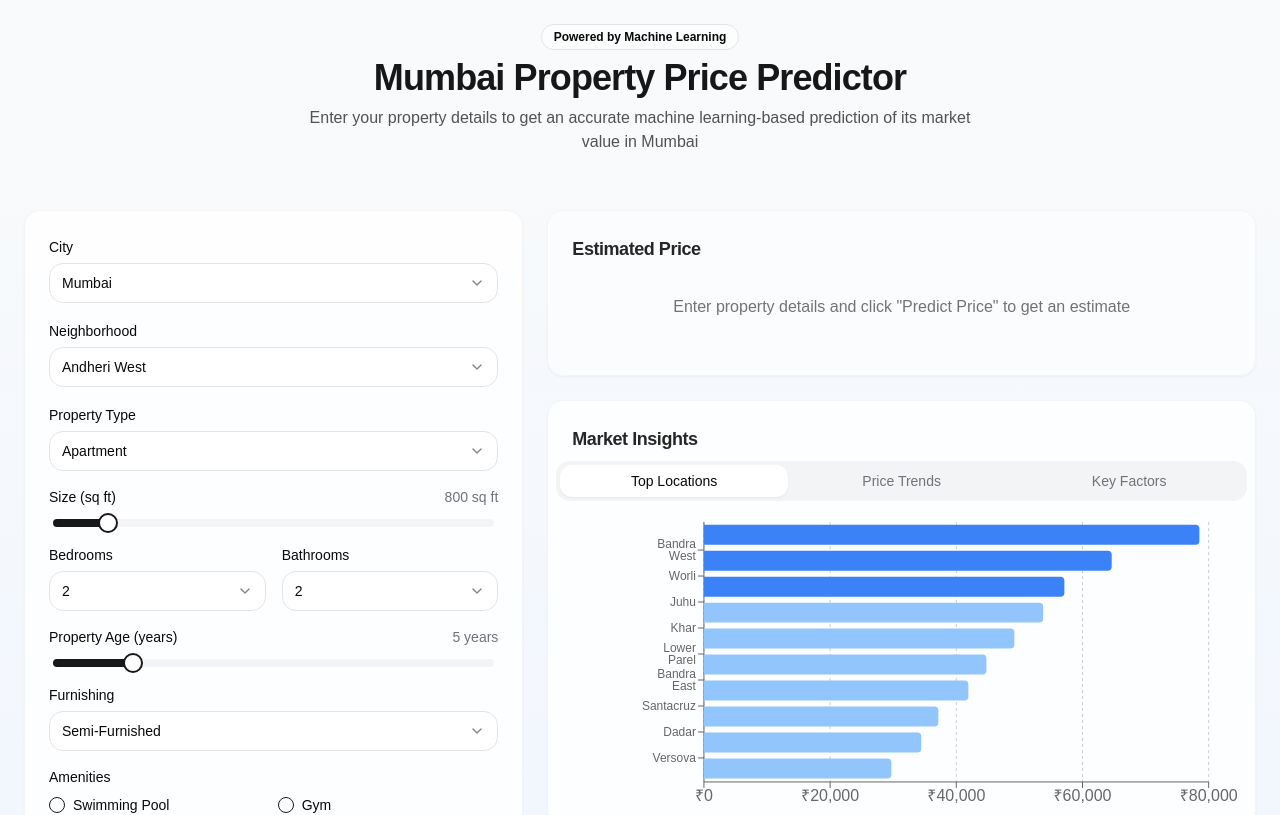
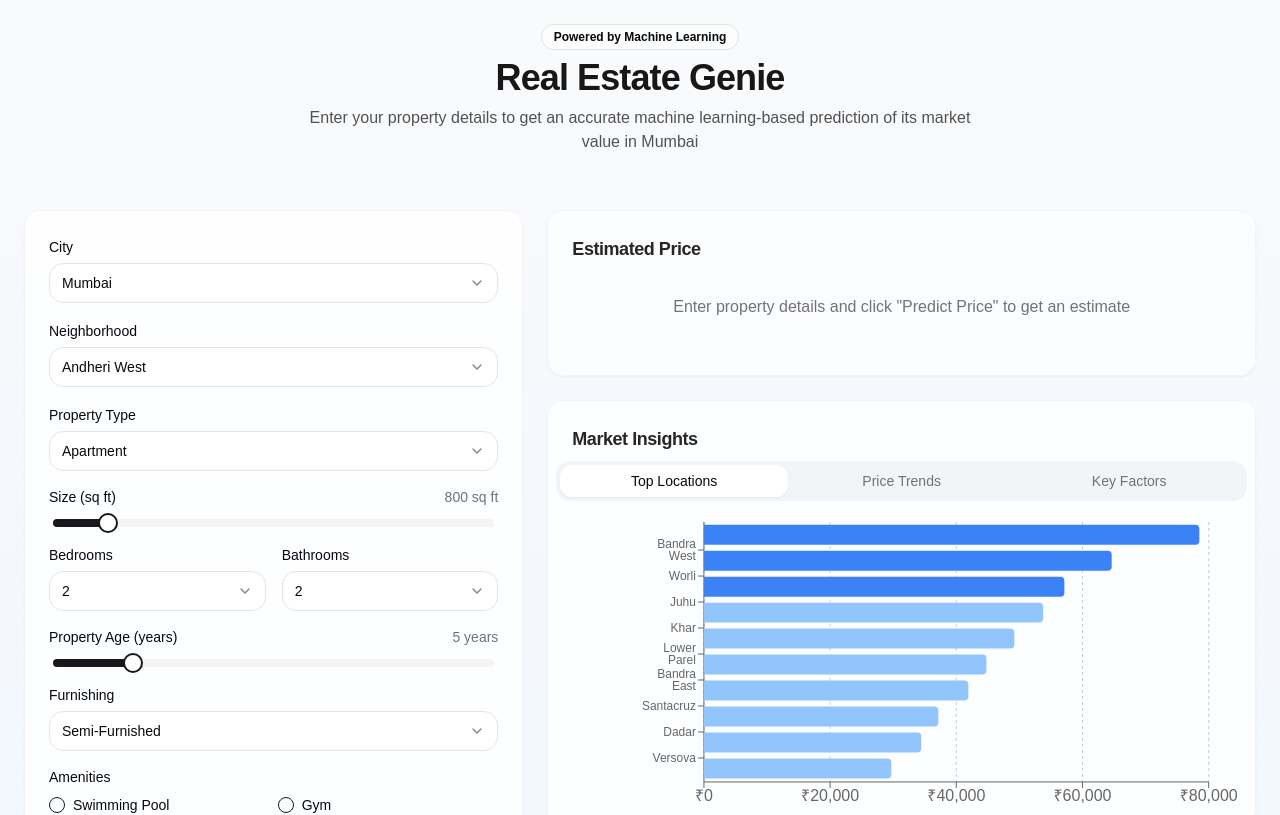
Before and after one commit to Manthan996/mumbai-price-predictor, a React (Vite) app: page / in a window 1280 px wide. Shown: the top 815 px of the page. Built offline with nearby package versions, Linux system fonts and the light colour scheme.

Commit message:
Update main header text
Change the main header text to "Real Estate Genie".

```diff
--- a/index.html
+++ b/index.html
@@ -4,7 +4,7 @@
   <head>
     <meta charset="UTF-8" />
     <meta name="viewport" content="width=device-width, initial-scale=1.0" />
-    <title>Mumbai Property Price Predictor</title>
+    <title>Real Estate Genie</title>
     <meta name="description" content="AI-powered machine learning tool to predict property prices in Mumbai" />
     <meta name="author" content="Lovable" />
     <meta property="og:image" content="/og-image.png" />
--- a/src/components/Header.tsx
+++ b/src/components/Header.tsx
@@ -13,7 +13,7 @@ export const Header = () => {
             Powered by Machine Learning
           </Badge>
           <h1 className="text-3xl md:text-4xl font-bold tracking-tight text-neutral-900 animate-slide-down">
-            Mumbai Property Price Predictor
+            Real Estate Genie
           </h1>
           <p className="text-neutral-600 max-w-2xl animate-fade-in">
             Enter your property details to get an accurate machine learning-based prediction of its market value in Mumbai
```
